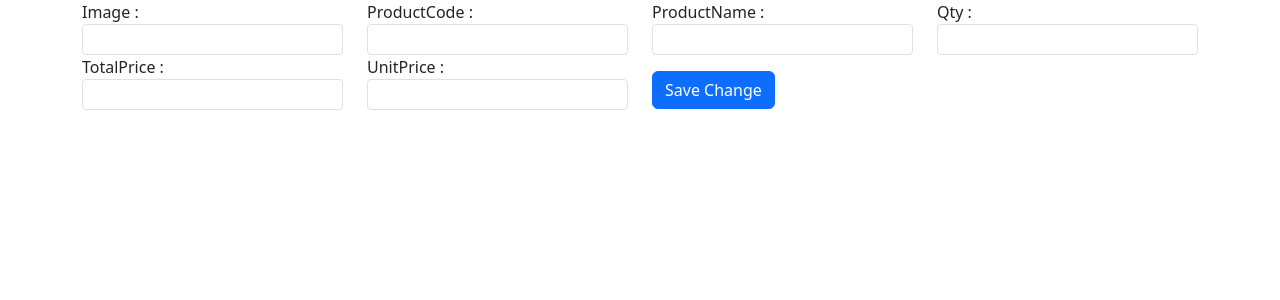
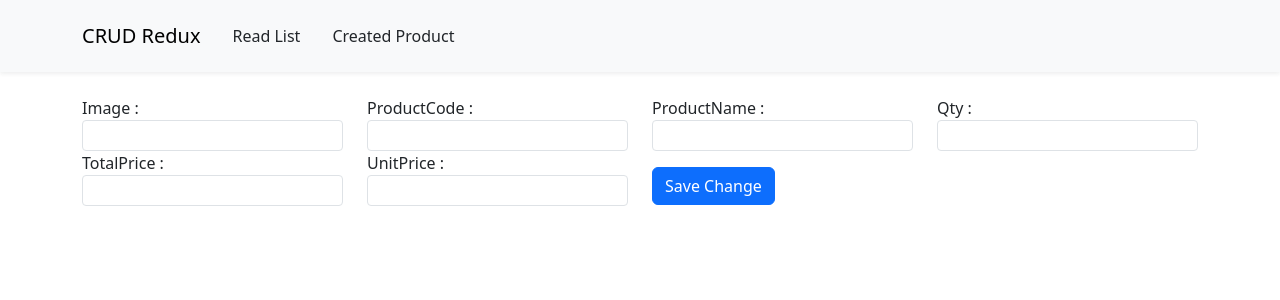
Before and after one commit to ismailsardar/crud_redux, a React (Create React App) app: page /create in a window 1280 px wide. Shown: the top 300 px of the page. Built offline with nearby package versions, Linux system fonts and the light colour scheme; the HTML template or start-up script is replaced by a standard one.

Commit message:
NavBar satep with reactBootstrap

```diff
--- a/src/App.js
+++ b/src/App.js
@@ -1,19 +1,21 @@
-import React from 'react'
-import CreateUpdateForm from './Components/CreateUpdateForm'
-import ProductList from './Components/ProductList'
-import { BrowserRouter, Route, Routes } from 'react-router-dom'
+import React from "react";
+import CreateUpdateForm from "./Components/CreateUpdateForm";
+import ProductList from "./Components/ProductList";
+import { BrowserRouter, Route, Routes } from "react-router-dom";
+import NavMenu from "./Components/NavMenu";
 
 const App = () => {
   return (
     <>
       <BrowserRouter>
-          <Routes>
-            <Route path='/' element={<ProductList/>} />
-            <Route path='/create' element={<CreateUpdateForm/>} />
-          </Routes>
-        </BrowserRouter>
+        <NavMenu />
+        <Routes>
+          <Route path="/" element={<ProductList />} />
+          <Route path="/create" element={<CreateUpdateForm />} />
+        </Routes>
+      </BrowserRouter>
     </>
-  )
-}
+  );
+};
 
-export default App
+export default App;
--- a/src/Components/NavMenu.js
+++ b/src/Components/NavMenu.js
@@ -1,14 +1,23 @@
-import React from 'react'
-import { NavLink } from 'react-router-dom'
-
+import React from "react";
+import { NavLink } from "react-router-dom";
+import Navbar from "react-bootstrap/Navbar";
+import Container from "react-bootstrap/Container";
+import Nav from "react-bootstrap/Nav";
 
 const NavMenu = () => {
   return (
-    <div>
-       <NavLink to="/">Read List</NavLink>
-       <NavLink to="/create">Read List</NavLink>
-    </div>
-  )
-}
+    <>
+      <Navbar className="shadow-sm mb-4" bg="light" variant="light">
+        <Container>
+          <Navbar.Brand href="#home">CRUD Redux</Navbar.Brand>
+          <Nav className="me-auto">
+            <NavLink className="text-decoration-none text-dark p-3" to="/">Read List</NavLink>
+            <NavLink className="text-decoration-none text-dark p-3" to="/create">Created Product</NavLink>
+          </Nav>
+        </Container>
+      </Navbar>
+    </>
+  );
+};
 
-export default NavMenu
+export default NavMenu;
--- a/src/pages/CreatePage.js
+++ b/src/pages/CreatePage.js
@@ -1,11 +1,11 @@
 import React from 'react'
 import CreateUpdateForm from '../Components/CreateUpdateForm'
-import NavMenu from '../Components/NavMenu'
+// import NavMenu from '../Components/NavMenu'
 
 const CreatePage = () => {
   return (
     <>
-        <NavMenu/>
+        {/* <NavMenu/> */}
         <CreateUpdateForm/>
     </>
   )
--- a/src/pages/ReadPage.js
+++ b/src/pages/ReadPage.js
@@ -1,11 +1,11 @@
 import React from "react";
-import NavMenu from "../Components/NavMenu";
+// import NavMenu from "../Components/NavMenu";
 import ProductList from "../Components/ProductList";
 
 const ReadPage = () => {
   return (
     <>
-      <NavMenu />
+      {/* <NavMenu /> */}
       <ProductList />
     </>
   );
```
